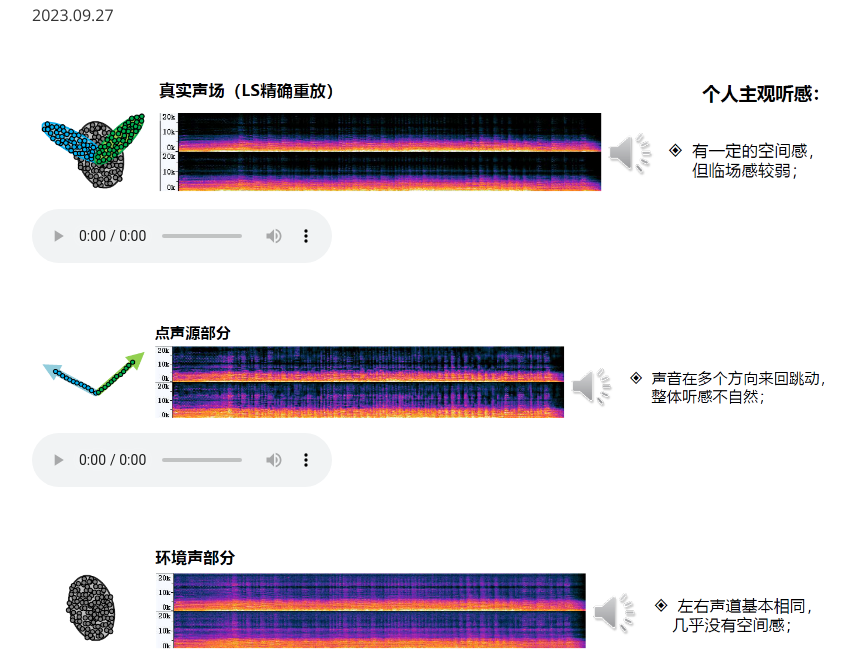
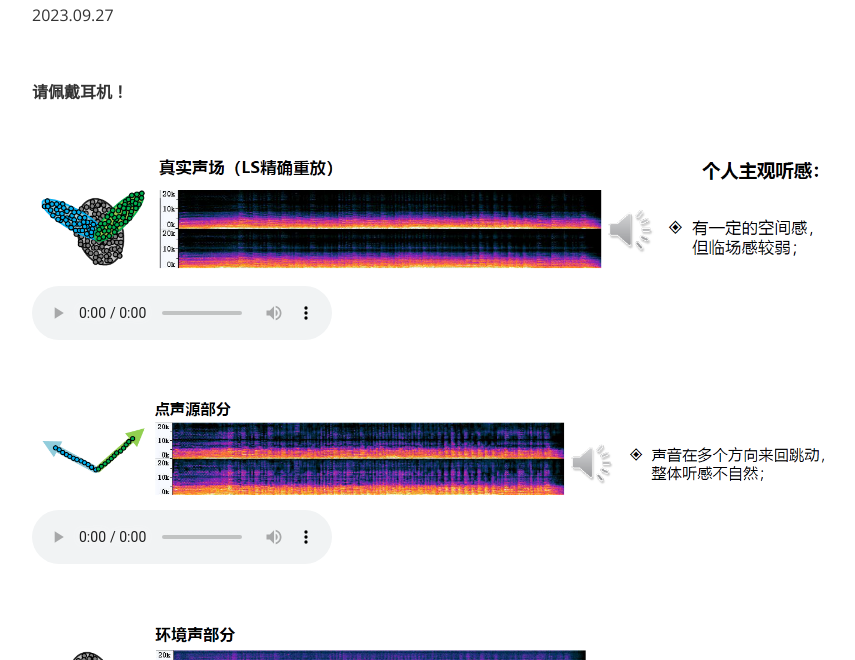
Before and after one commit to shiqiwangshiqiwang/spatial_audio_demo, a plain HTML site: page index.html in a window 1280 px wide. Shown: the part 114-774 px from the top of the page, without its empty margins (208-1063 px from the left). Drawn offline with nearby package versions, Linux system fonts and the light colour scheme.

Commit message:
Add files via upload
Signed-off-by: Wang Shiqi <49581685+shiqiwangshiqiwang@users.noreply.github.com>

```diff
--- a/index.html
+++ b/index.html
@@ -2,7 +2,7 @@
 <html>
 <head>
 <meta charset='UTF-8'><meta name='viewport' content='width=device-width initial-scale=1'>
-<title>README</title><link href='https://fonts.loli.net/css?family=Open+Sans:400italic,700italic,700,400&subset=latin,latin-ext' rel='stylesheet' type='text/css' /><style type='text/css'>html {overflow-x: initial !important;}:root { --bg-color:#ffffff; --text-color:#333333; --select-text-bg-color:#B5D6FC; --select-text-font-color:auto; --monospace:"Lucida Console",Consolas,"Courier",monospace; }
+<title>index</title><link href='https://fonts.loli.net/css?family=Open+Sans:400italic,700italic,700,400&subset=latin,latin-ext' rel='stylesheet' type='text/css' /><style type='text/css'>html {overflow-x: initial !important;}:root { --bg-color:#ffffff; --text-color:#333333; --select-text-bg-color:#B5D6FC; --select-text-font-color:auto; --monospace:"Lucida Console",Consolas,"Courier",monospace; }
 html { font-size: 14px; background-color: var(--bg-color); color: var(--text-color); font-family: "Helvetica Neue", Helvetica, Arial, sans-serif; -webkit-font-smoothing: antialiased; }
 body { margin: 0px; padding: 0px; height: auto; bottom: 0px; top: 0px; left: 0px; right: 0px; font-size: 1rem; line-height: 1.42857; overflow-x: hidden; background: inherit; tab-size: 4; }
 iframe { margin: auto; }
@@ -504,7 +504,7 @@ header, .context-menu, .megamenu-content, footer{
 </style>
 </head>
 <body class='typora-export os-windows' >
-<div  id='write'  class = 'is-node'><h1><a name="compass音频试听" class="md-header-anchor"></a><span>COMPASS音频试听</span></h1><p><span>2023.09.27</span></p><p>&nbsp;</p><p><img src="img/image-20230927222513651.png" referrerpolicy="no-referrer" alt="image-20230927222513651"></p><audio src="wav_20230927/z_ambi_eq.wav" controls="controls">
+<div  id='write'  class = 'is-node'><h1><a name="compass音频试听" class="md-header-anchor"></a><span>COMPASS音频试听</span></h1><p><span>2023.09.27</span></p><p>&nbsp;</p><p><strong><span>请佩戴耳机！</span></strong></p><p>&nbsp;</p><p><img src="img/image-20230927222513651.png" referrerpolicy="no-referrer" alt="image-20230927222513651"></p><audio src="wav_20230927/z_ambi_eq.wav" controls="controls">
 Your browser does not support the audio element.
 </audio><p>&nbsp;</p><p><img src="img/image-20230927222528388.png" referrerpolicy="no-referrer" alt="image-20230927222528388"></p><audio src="wav_20230927/zs_compass.wav" controls="controls">
 Your browser does not support the audio element.
```
Also changed, not shown: 1 other file.
